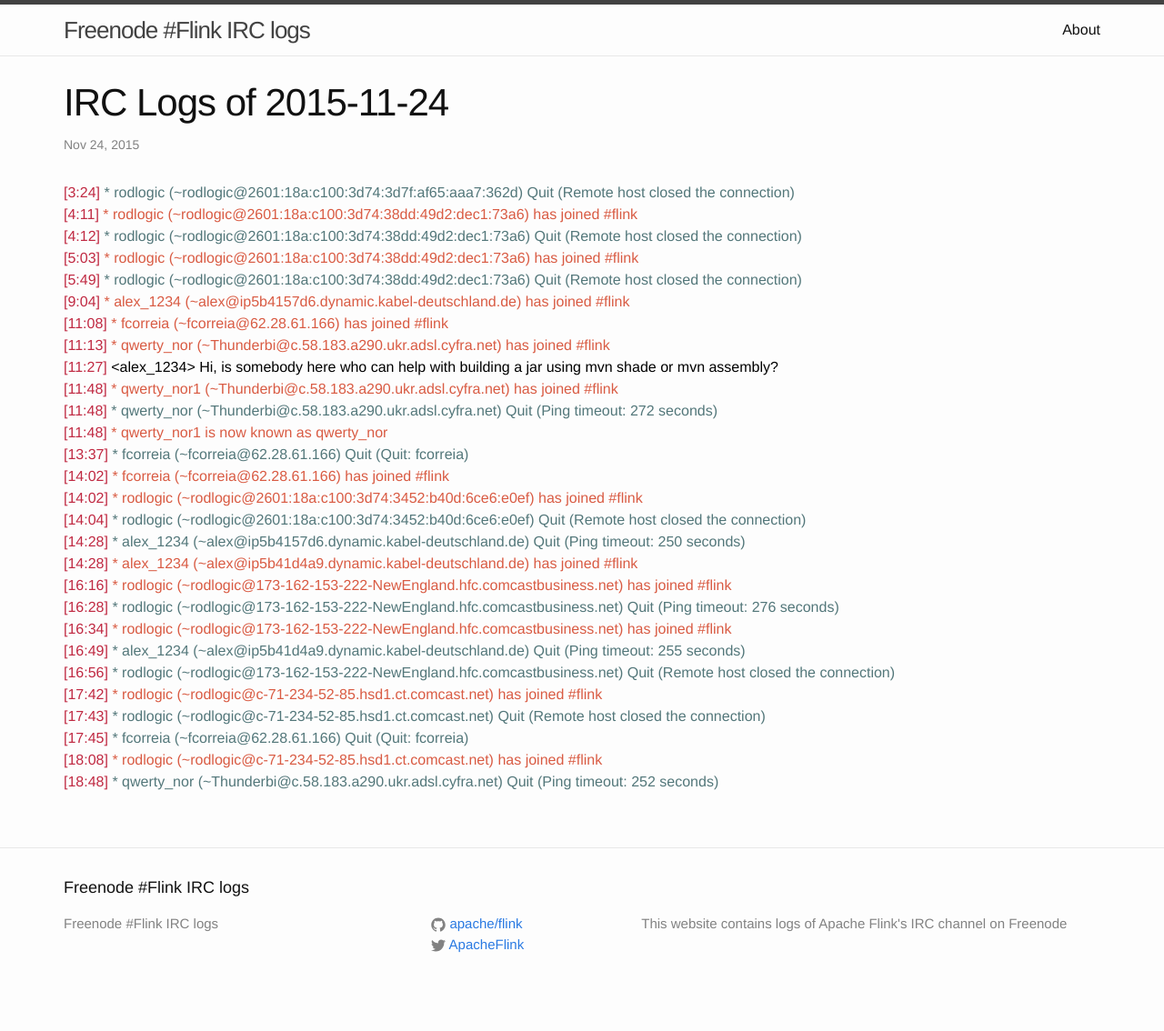
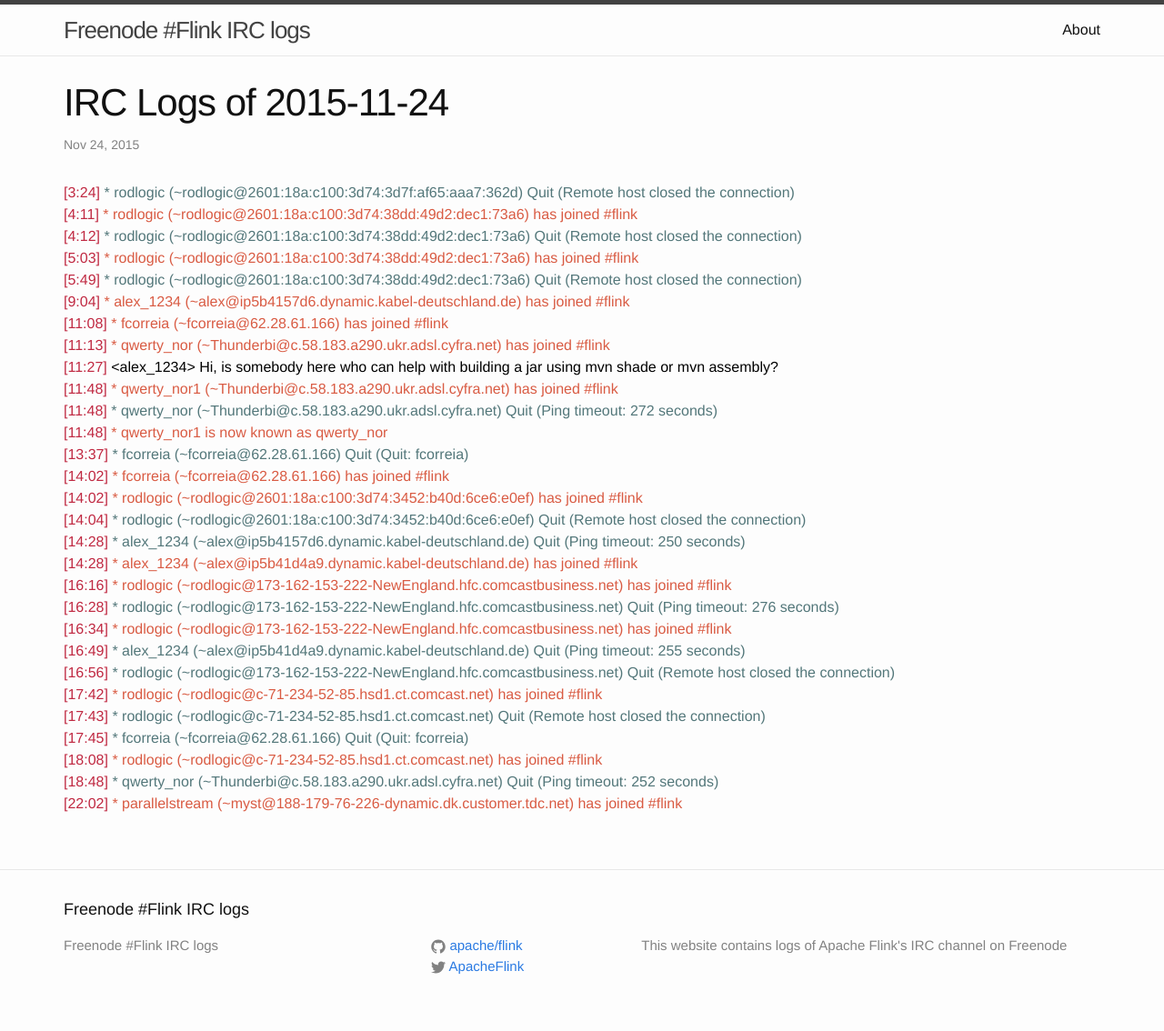
Before and after one commit to flink-irc-logs/flink-irc-logs.github.io, a Jekyll site: the page built from _posts/2015-11-24-logs.markdown, in a window 1280 px wide. Shown: the whole page at 91% size. Built offline with Jekyll 4.4.1, drawn with Linux system fonts in a browser that asks for light colours; before the commit the page ends 1110 px from its top, so only the background shows below that.

Commit message:
Update of the logs on Tue Nov 24 22:24:25 CET 2015

```diff
--- a/_posts/2015-11-24-logs.markdown
+++ b/_posts/2015-11-24-logs.markdown
@@ -32,3 +32,4 @@
 <span class="irc-date">[17:45]</span> <span class="irc-navy">* fcorreia (~fcorreia@62.28.61.166) Quit (Quit: fcorreia)</span><br />
 <span class="irc-date">[18:08]</span> <span class="irc-green">* rodlogic (~rodlogic@c-71-234-52-85.hsd1.ct.comcast.net) has joined #flink</span><br />
 <span class="irc-date">[18:48]</span> <span class="irc-navy">* qwerty_nor (~Thunderbi@c.58.183.a290.ukr.adsl.cyfra.net) Quit (Ping timeout: 252 seconds)</span><br />
+<span class="irc-date">[22:02]</span> <span class="irc-green">* parallelstream (~myst@188-179-76-226-dynamic.dk.customer.tdc.net) has joined #flink</span><br />
```
